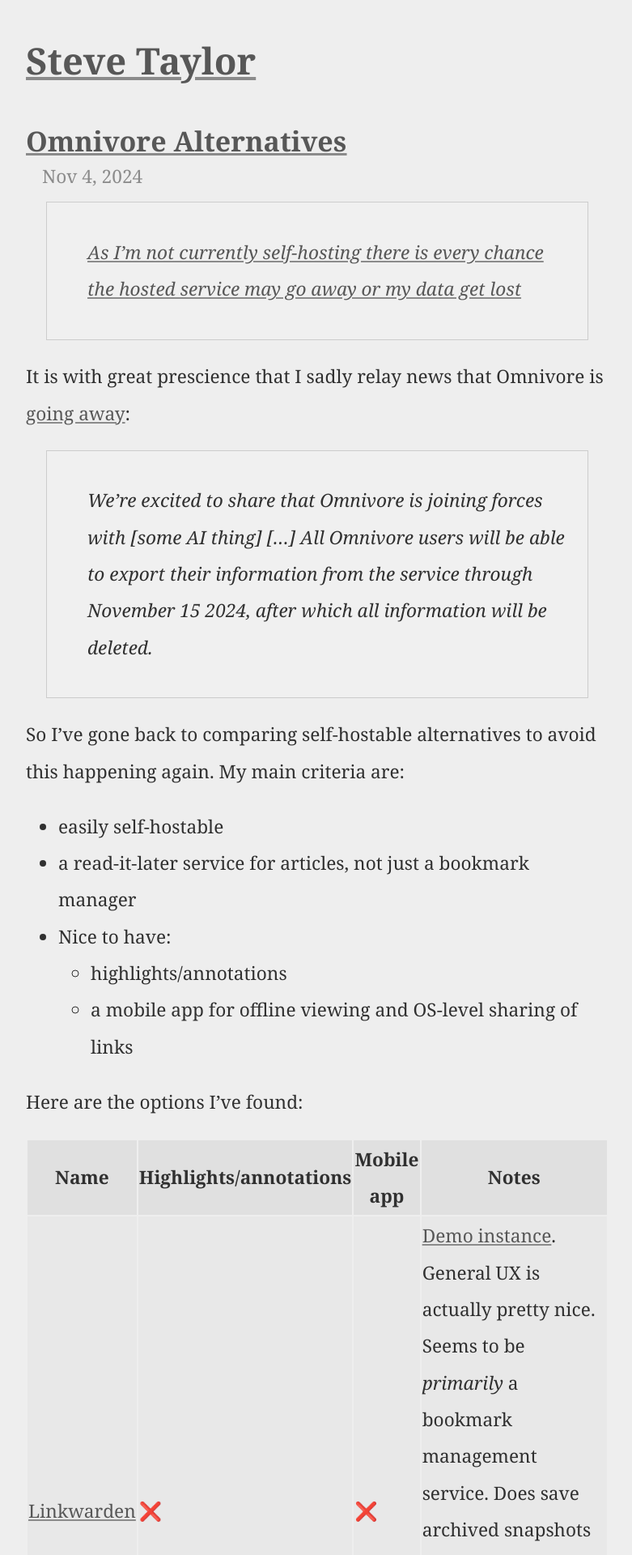
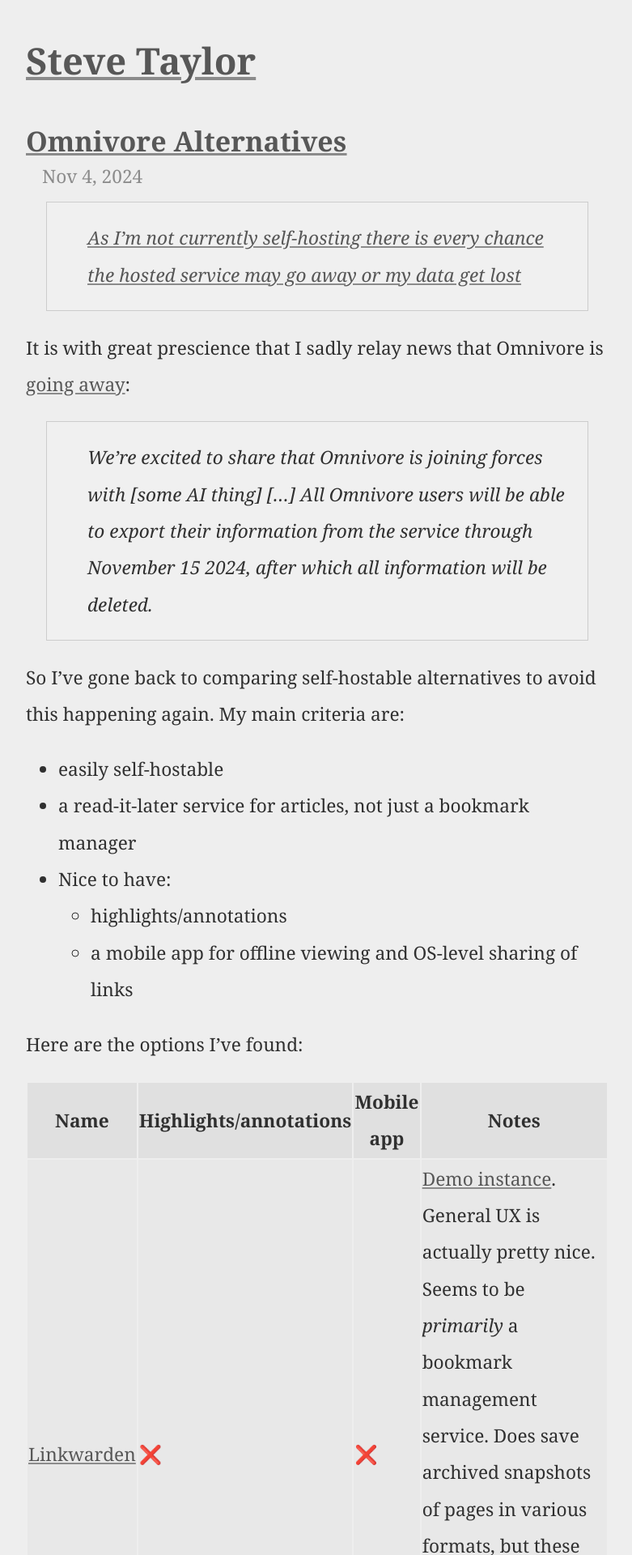
Before and after one commit to Schtee/schtee.github.io, a Jekyll site: the page built from index.md, in a window 1280 px wide. Shown: the top 1920 px of the page at 81% size, without its empty margins (248-1029 px from the left). Built offline with Jekyll 4.4.1, drawn with Linux system fonts in a browser that asks for light colours.

Commit message:
Reduce the size of paragraphs in blockquotes

```diff
--- a/assets/css/style.css
+++ b/assets/css/style.css
@@ -69,6 +69,10 @@
 	font-style: italic;
 }
 
+.post blockquote p {
+	margin: 5px 0;
+}
+
 .post img {
 	max-width: 100%;
 	margin: auto;
```
